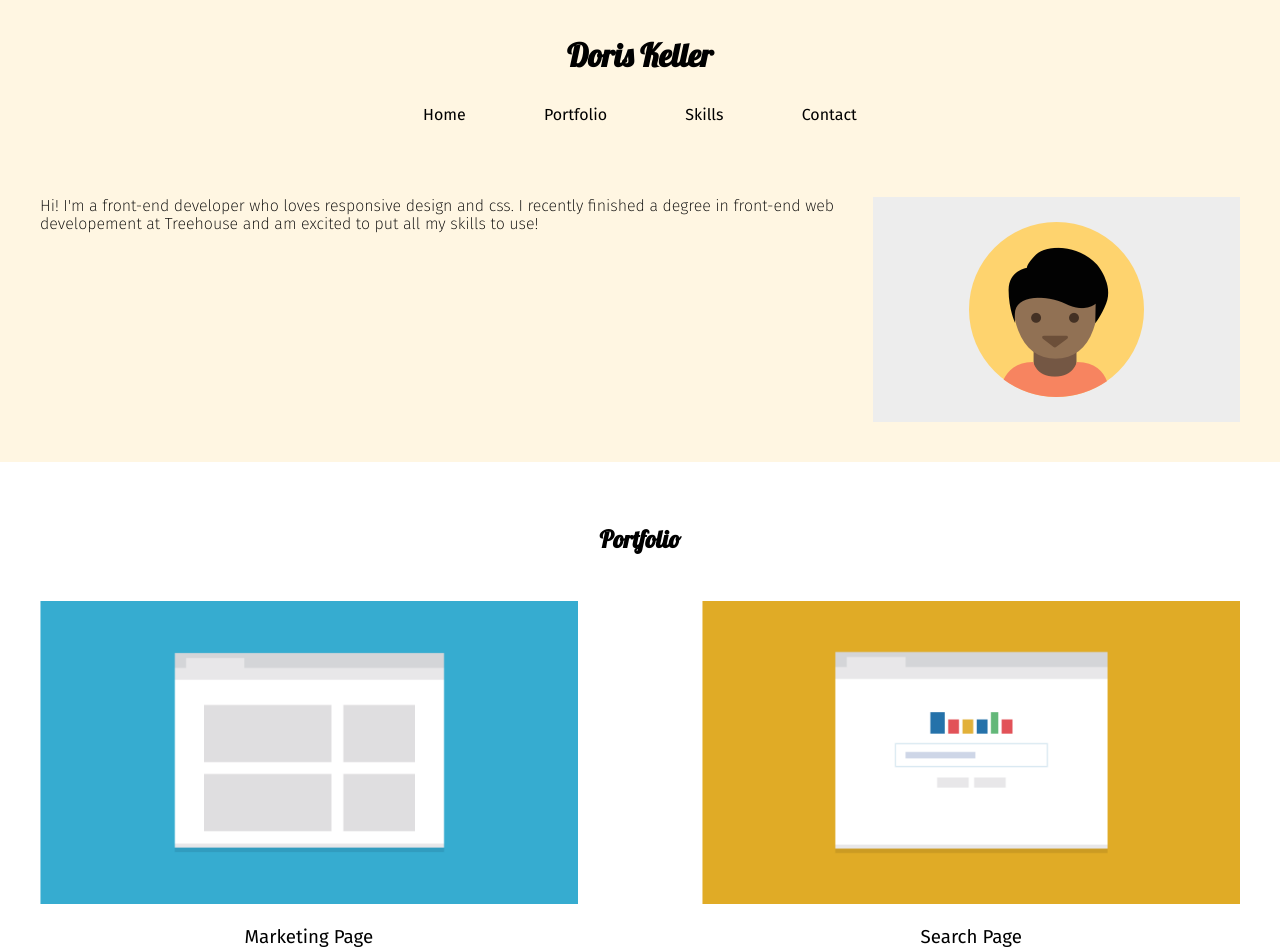
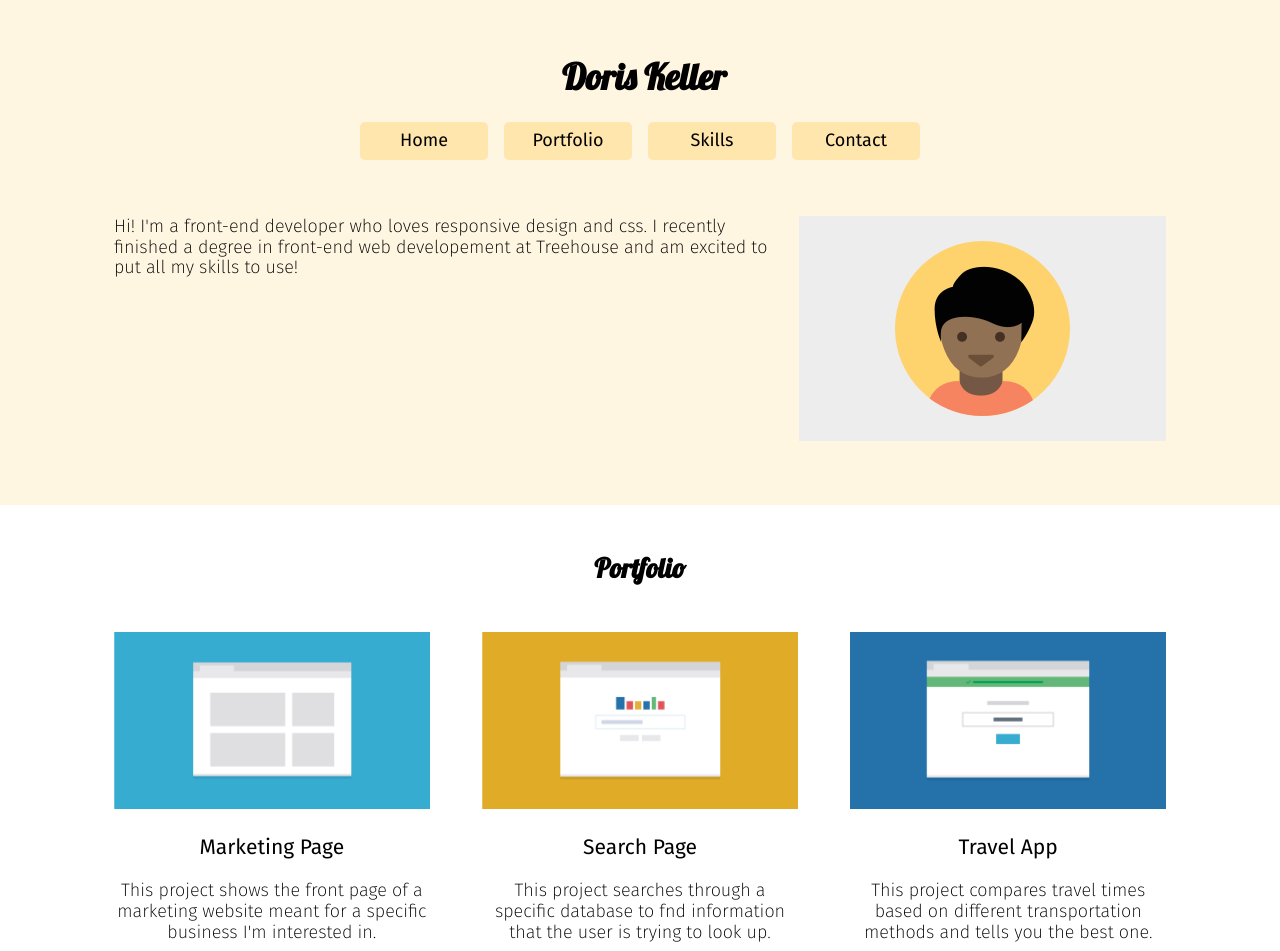
Before and after one commit to DoKe65/dokels_responsive-layout_WD2, a plain HTML site: page index.html in a window 1280 px wide. Shown: the top 951 px of the page. Drawn offline with Linux system fonts and the light colour scheme.

Commit message:
Added final media query

```diff
--- a/css/styles.css
+++ b/css/styles.css
@@ -8,6 +8,7 @@ body {
   font-weight: 200;
   margin: 0;
   text-align: center;
+  font-size: 18px;
 }
 
 .main-nav, aside, main, .footer-nav {
@@ -48,31 +49,26 @@ h3,
 
 /* Header */
 
-.main-nav nav {
+.main-nav  {
   justify-content: stretch;
 }
 
-.main-nav ul {
+.main-nav li {
   width: 100%;
-}
-
-.main-nav li {
+  height: 2.4rem;
   padding: 0.5rem;
-  margin: auto;
+  margin: 0.5rem auto;
   margin-bottom: 0.5rem;
   border-radius: 5px;
   background-color: rgba(254, 211, 110, 0.45);
   font-weight: 400;
 }
 
-.main-nav li:hover,
-.main-nav li:active {
+.main-nav li:hover {
   background-image: radial-gradient(circle,
                   rgba(237,67,5,0.6) 0%,
                   rgba(254, 211, 110, 0.8) 60%);
   width: 90%;
-  height: 2.2rem;
-  margin: 0.4rem auto;
   border-radius: 50px;
   transition: 0.3s ease-in;
 }
@@ -114,7 +110,7 @@ h3,
 }
 
 .footer-nav ul {
-  margin-top: 1.2rem;
+  margin-top: 1.4rem;
 }
 
 .desktop {
@@ -136,11 +132,16 @@ h3,
   .main-nav nav ul {
     flex-direction: row;
     margin: auto;
-    width: 40vw;
   }
 
   .main-nav li {
-    background: none;
+    width: 8rem;
+    margin: 0 0.5rem;
+  }
+
+  .main-nav li:hover {
+    width: 6rem;
+    margin: 0 1.5rem;
   }
 
   .profile {
@@ -199,3 +200,39 @@ h3,
   }
 
 }
+
+@media screen and (min-width: 1024px) {
+
+  h1 {
+    padding-left: 0.5rem;
+  }
+
+  .main-nav,
+  .footer-nav {
+    flex-direction: row;
+    justify-content: space-between;
+    min-width: 800px;
+    width: 87%;
+    margin: 2rem auto;
+  }
+
+  main, .profile {
+    width: 90%;
+    max-width: 1100px;
+    margin: auto;
+  }
+
+  .profile {
+    margin-bottom: 2.5rem;
+  }
+
+  .card {
+    width: 30%;
+  }
+
+  #skills {
+    border-left: 18px ridge #e65c18;
+    border-radius: 215px 0 0 15px;
+  }
+
+}
```
